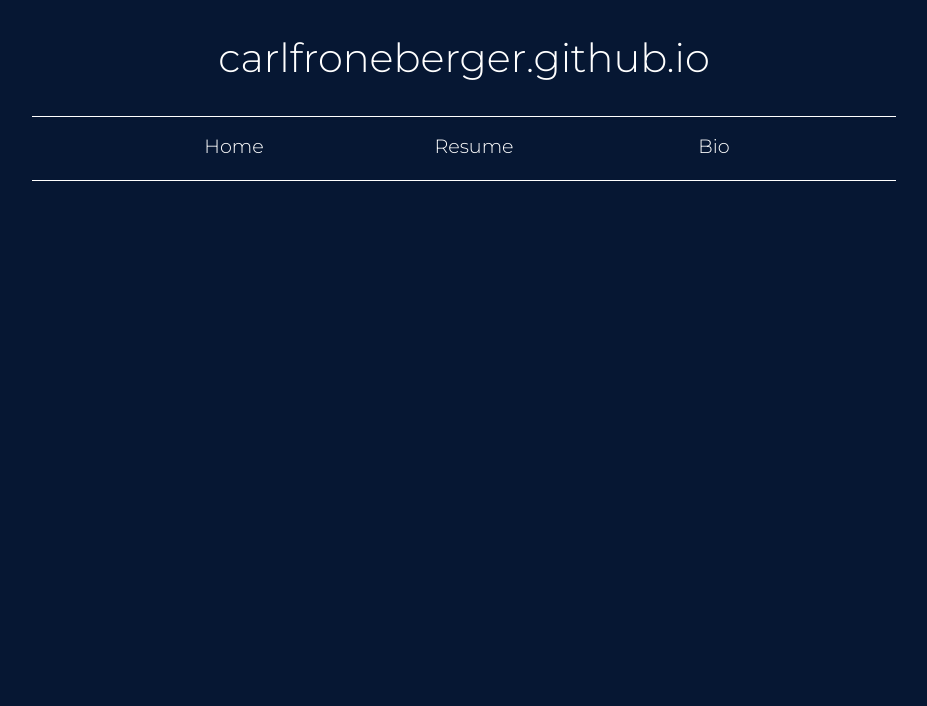
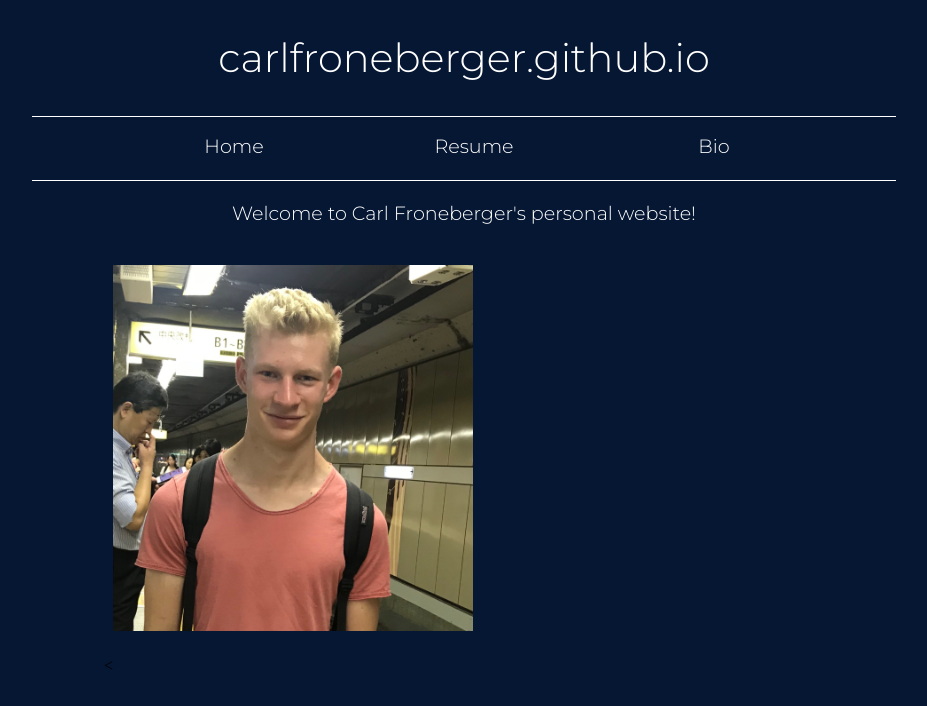
Before and after one commit to carlfroneberger/carlfroneberger.github.io, a plain HTML site: page index.html in a window 1280 px wide. Shown: the whole page, without its empty margins (176-1103 px from the left). Drawn offline with Linux system fonts and the light colour scheme.

Commit message:
Added photo of me and completed basic home page

```diff
--- a/index.html
+++ b/index.html
@@ -22,7 +22,8 @@
             </div>
         </div>
         <hr>
-        <div id="title"></div>
+        <div id="title">Welcome to Carl Froneberger's personal website!</div>
+        <<img src="me.jpeg" alt="Photo of me" />
     </div>
 </body>
 </html>
--- a/main.css
+++ b/main.css
@@ -53,6 +53,10 @@ div.nav_item a {
 div#title {
     width: 100%;
     text-align: center;
+    color: #fff;
+    font-family: "Montserrat", sans-serif;
+    font-size: 1.2em;
+    margin-top: 20px;
 }
 
 hr {
@@ -62,5 +66,12 @@ hr {
     padding: 0;
     width: 120%;
     margin-left: -10%;
+}
 
+img {
+    max-width: 50%;
+    margin-top: 40px;
+    margin-bottom: 40px;
+    margin-left: auto;
+    margin-right: auto;
 }
```
Also changed, not shown: resume.html (+2 -1 lines), me.jpeg (added).
